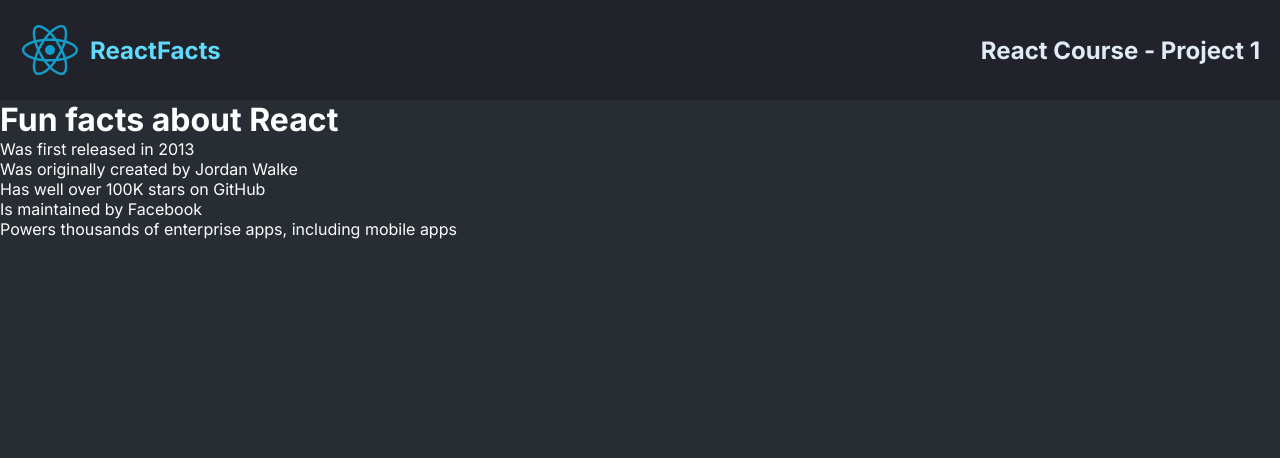
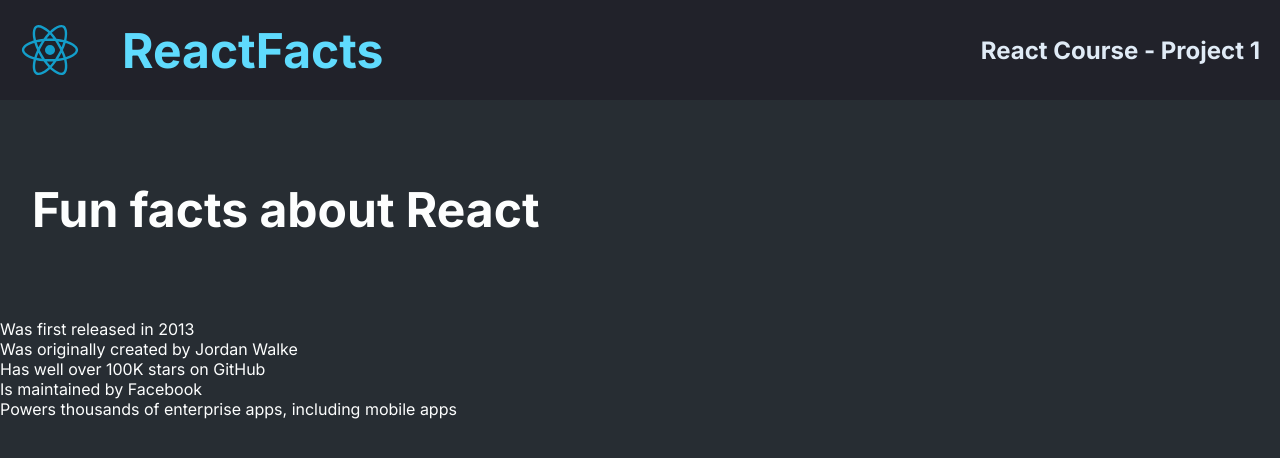
Before and after one commit to dijanakalaposratic/scrimba-react-p1-static-page, a React (Vite) app: page / in a window 1280 px wide. Shown: the top 458 px of the page. Built offline with nearby package versions, Linux system fonts and the light colour scheme.

Commit message:
added styling for <h1> element

```diff
--- a/src/main.css
+++ b/src/main.css
@@ -41,3 +41,12 @@ main {
 	height: 100vh;
 	color: #fdfefe;
 }
+
+h1 {
+	font-size: 3rem;
+	padding: 5rem 2rem;
+}
+
+/* ul {
+	list-style: disc;
+} */
```
